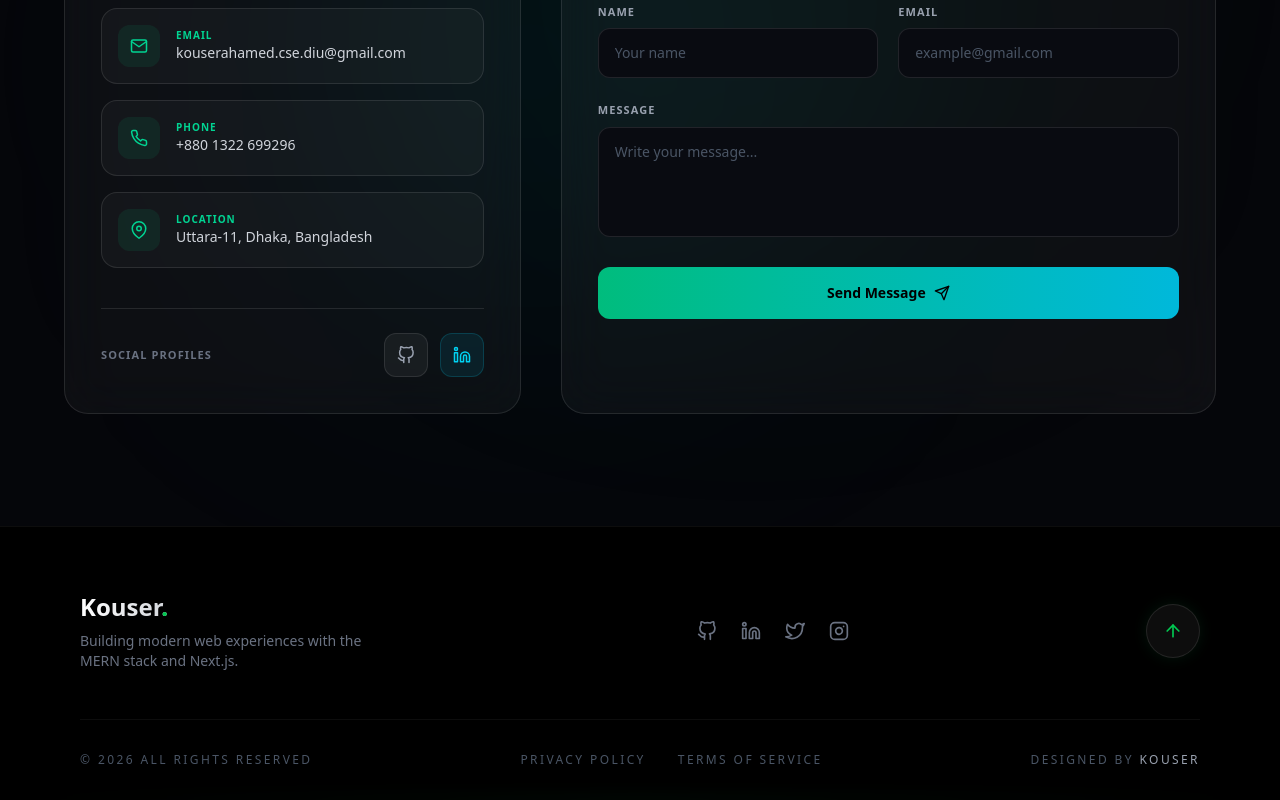
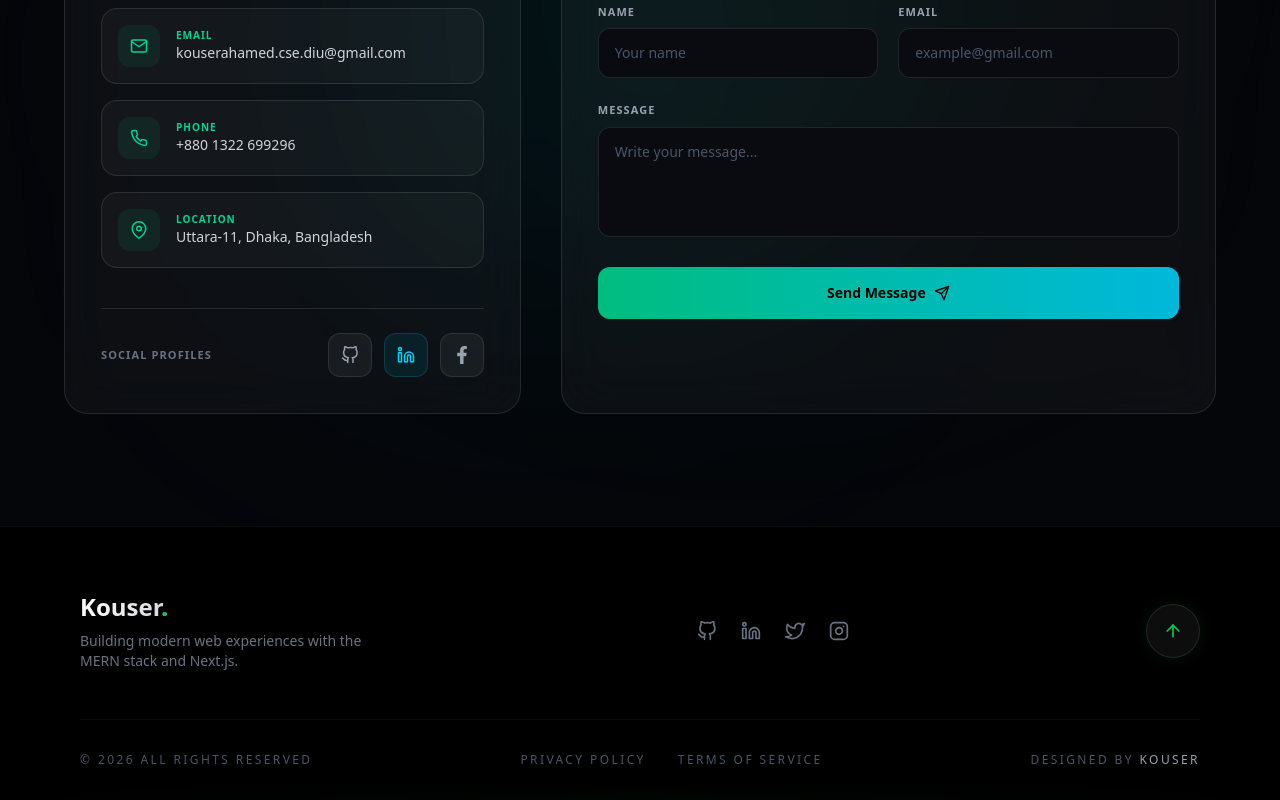
Before and after one commit to kouser-ahamed/my-portfolio, a Next.js app: page / in a window 1280 px wide. Shown: the part 7310-8110 px from the top of the page. Built offline with nearby package versions, Linux system fonts and the light colour scheme.

Commit message:
refactor(Contact): update social icons implementation for improved maintainability and user engagement

```diff
--- a/src/app/contact/page.jsx
+++ b/src/app/contact/page.jsx
@@ -9,6 +9,26 @@ import {
   FiLinkedin,
   FiSend,
 } from "react-icons/fi";
+import { FaFacebookF } from "react-icons/fa";
+
+const socials = [
+  {
+    Icon: FiGithub,
+    href: "https://github.com/kouser-ahamed",
+    label: "GitHub",
+  },
+  {
+    Icon: FiLinkedin,
+    href: "https://www.linkedin.com/in/kouser-ahamed",
+    label: "LinkedIn",
+    cyan: true,
+  },
+  {
+    Icon: FaFacebookF,
+    href: "https://www.facebook.com/kouserahamed420",
+    label: "Facebook",
+  },
+];
 
 export default function Contact() {
   return (
@@ -91,8 +111,15 @@ export default function Contact() {
                 Social Profiles
               </span>
               <div className="flex gap-3">
-                <SocialIcon icon={<FiGithub size={18} />} />
-                <SocialIcon icon={<FiLinkedin size={18} />} cyan />
+                {socials.map(({ Icon, href, label, cyan }) => (
+                  <SocialIcon
+                    key={label}
+                    icon={<Icon size={18} />}
+                    href={href}
+                    label={label}
+                    cyan={cyan}
+                  />
+                ))}
               </div>
             </div>
           </motion.div>
@@ -173,10 +200,13 @@ function ContactItem({ icon, label, value, href }) {
   );
 }
 
-function SocialIcon({ icon, cyan }) {
+function SocialIcon({ icon, href, label, cyan }) {
   return (
     <a
-      href="#"
+      href={href}
+      target="_blank"
+      rel="noopener noreferrer"
+      aria-label={label}
       className={`p-3 rounded-xl border transition-all duration-300
       hover:-translate-y-1 hover:scale-110 hover:shadow-lg
       ${
```
